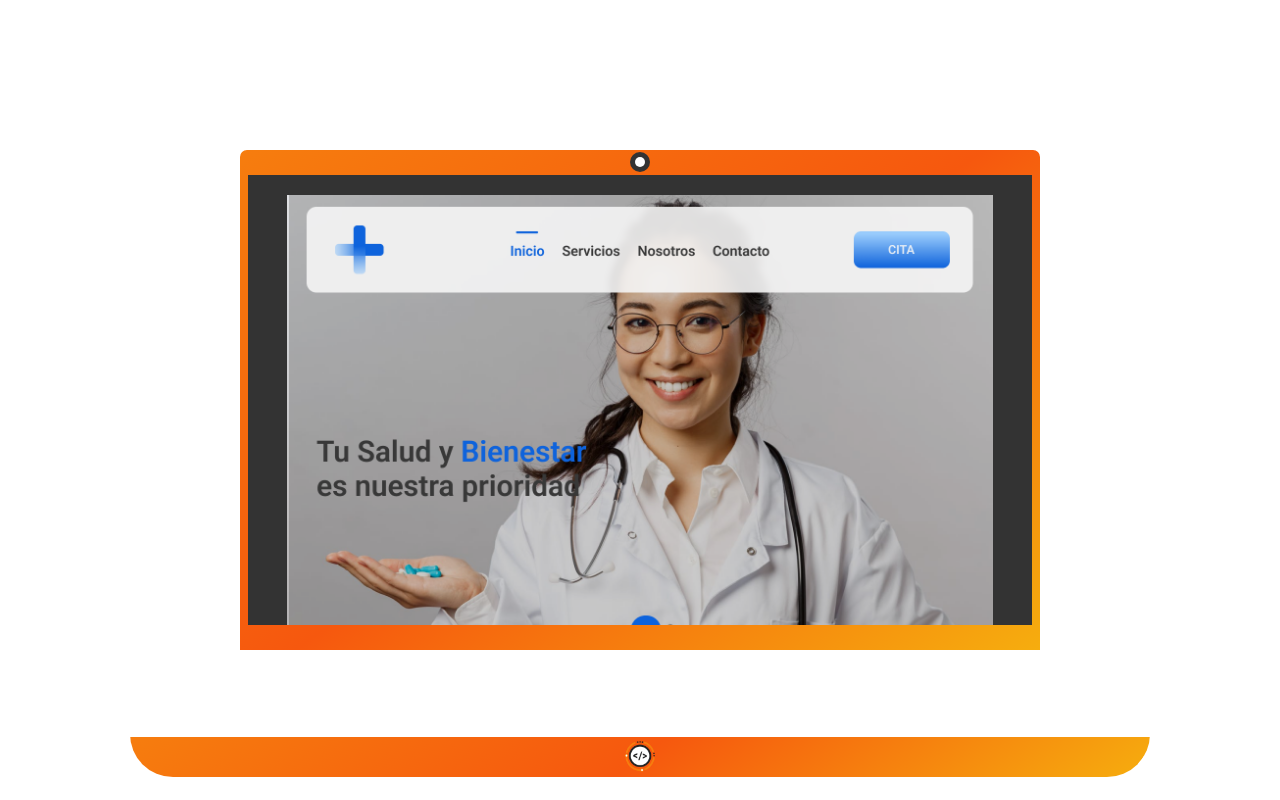
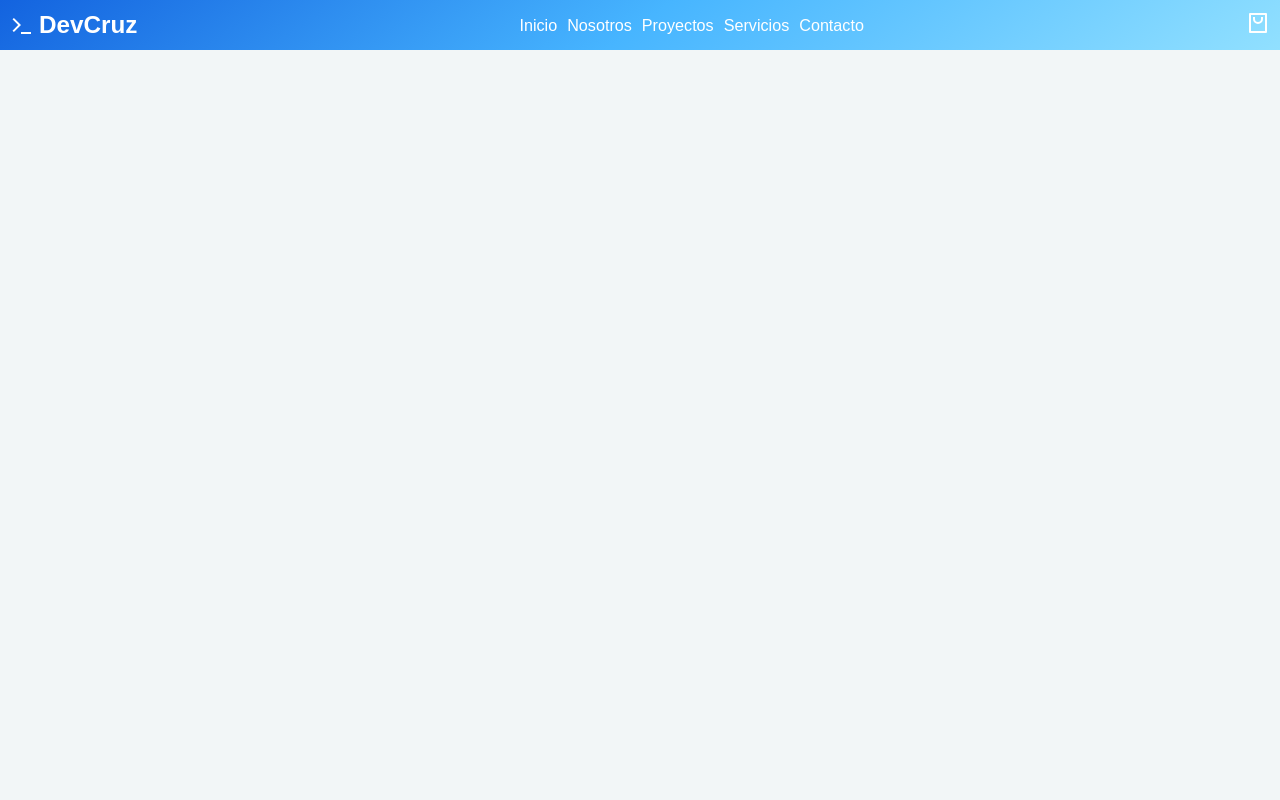
Before and after one commit to Fronted-Crz/codespace_componentes, a React (Vite) app: page / in a window 1280 px wide. Shown: the top 800 px of the page. Built offline with nearby package versions, Linux system fonts and the light colour scheme.

Commit message:
trabajando navbar

```diff
--- a/src/App.jsx
+++ b/src/App.jsx
@@ -1,11 +1,9 @@
-import MockupMovil from './components/MockupMovil';
-import MockupPc from './components/MockupPc';
+import Navbar from './components/navbar/Navbar';
 
 function App() {
   return (
     <>
-      <MockupPc />
-      <MockupMovil />
+      <Navbar />
     </>
   );
 }
--- a/src/components/MockupMovil.jsx
+++ b/src/components/mockups/MockupMovil.jsx
@@ -1,7 +1,7 @@
 import styled from 'styled-components';
 
-import FoodImg from '../../public/imgs/fastFood.png';
-import Food2Img from '../../public/imgs/food-2.png';
+import FoodImg from './../../public/imgs/fastFood.png';
+import Food2Img from '../../../public/imgs/food-2.png';
 
 function MockupMovil() {
   return (
--- a/src/components/MockupPc.jsx
+++ b/src/components/mockups/MockupPc.jsx
@@ -1,5 +1,5 @@
-import prototipoimg from '../../public/imgs/medicina.png';
-import log from '../../public/logo.png';
+import prototipoimg from '../../../public/imgs/medicina.png';
+import log from '../../../public/logo.png';
 
 import styled from 'styled-components';
 
--- /dev/null
+++ b/src/components/navbar/HamburgerMenu.jsx
@@ -0,0 +1,121 @@
+import { useState } from 'react';
+import styled from 'styled-components';
+
+function HamburgerMenu() {
+  const [active, setActive] = useState(false);
+
+  const handleClick = () => {
+    setActive(!active);
+  };
+  return (
+    <Hamburger onClick={handleClick}>
+      <button
+        class={`hamburger hamburger--spring ${active && 'is-active'}`}
+        type="button"
+      >
+        <span class="hamburger-box">
+          <span class="hamburger-inner"></span>
+        </span>
+      </button>
+    </Hamburger>
+  );
+}
+
+const Hamburger = styled.div`
+  .hamburger {
+    padding: 15px 15px;
+    display: inline-block;
+    cursor: pointer;
+    transition-property: opacity, filter;
+    transition-duration: 0.15s;
+    transition-timing-function: linear;
+    font: inherit;
+    color: inherit;
+    text-transform: none;
+    background-color: transparent;
+    border: 0;
+    margin: 0;
+    overflow: visible;
+  }
+  .hamburger:hover {
+    opacity: 0.7;
+  }
+  .hamburger.is-active:hover {
+    opacity: 0.7;
+  }
+  .hamburger.is-active .hamburger-inner,
+  .hamburger.is-active .hamburger-inner::before,
+  .hamburger.is-active .hamburger-inner::after {
+    background-color: #fff;
+  }
+
+  .hamburger-box {
+    width: 40px;
+    height: 24px;
+    display: inline-block;
+    position: relative;
+  }
+
+  .hamburger-inner {
+    display: block;
+    top: 50%;
+    margin-top: -2px;
+  }
+  .hamburger-inner,
+  .hamburger-inner::before,
+  .hamburger-inner::after {
+    width: 30px;
+    height: 4px;
+    background-color: #fff;
+    border-radius: 4px;
+    position: absolute;
+    transition-property: transform;
+    transition-duration: 0.15s;
+    transition-timing-function: ease;
+  }
+  .hamburger-inner::before,
+  .hamburger-inner::after {
+    content: '';
+    display: block;
+  }
+  .hamburger-inner::before {
+    top: -10px;
+  }
+  .hamburger-inner::after {
+    bottom: -10px;
+  }
+
+  .hamburger--spring .hamburger-inner {
+    top: 2px;
+    transition: background-color 0s 0.13s linear;
+  }
+  .hamburger--spring .hamburger-inner::before {
+    top: 10px;
+    transition: top 0.1s 0.2s cubic-bezier(0.33333, 0.66667, 0.66667, 1),
+      transform 0.13s cubic-bezier(0.55, 0.055, 0.675, 0.19);
+  }
+  .hamburger--spring .hamburger-inner::after {
+    top: 20px;
+    transition: top 0.2s 0.2s cubic-bezier(0.33333, 0.66667, 0.66667, 1),
+      transform 0.13s cubic-bezier(0.55, 0.055, 0.675, 0.19);
+  }
+
+  .hamburger--spring.is-active .hamburger-inner {
+    transition-delay: 0.22s;
+    background-color: transparent !important;
+  }
+  .hamburger--spring.is-active .hamburger-inner::before {
+    top: 0;
+    transition: top 0.1s 0.15s cubic-bezier(0.33333, 0, 0.66667, 0.33333),
+      transform 0.13s 0.22s cubic-bezier(0.215, 0.61, 0.355, 1);
+    transform: translate3d(0, 10px, 0) rotate(45deg);
+  }
+  .hamburger--spring.is-active .hamburger-inner::after {
+    top: 0;
+    transition: top 0.2s cubic-bezier(0.33333, 0, 0.66667, 0.33333),
+      transform 0.13s 0.22s cubic-bezier(0.215, 0.61, 0.355, 1);
+    transform: translate3d(0, 10px, 0) rotate(-45deg);
+  }
+`;
+
+export default HamburgerMenu;
--- /dev/null
+++ b/src/components/navbar/Navbar.jsx
@@ -0,0 +1,170 @@
+import styled from 'styled-components';
+import HamburgerMenu from './HamburgerMenu';
+
+function Navbar() {
+  return (
+    <Nav>
+      <Nav_Logo>
+        <svg
+          xmlns="http://www.w3.org/2000/svg"
+          viewBox="0 0 24 24"
+          width="24"
+          height="24"
+        >
+          <path fill="none" d="M0 0h24v24H0z" />
+          <path d="M11 12l-7.071 7.071-1.414-1.414L8.172 12 2.515 6.343 3.929 4.93 11 12zm0 7h10v2H11v-2z" />
+        </svg>
+        <h1>DevCruz</h1>
+      </Nav_Logo>
+      <Nav_Center>
+        <ul>
+          <li>
+            <a data-title="Inicio" href="#">
+              Inicio{' '}
+            </a>
+          </li>
+          <li>
+            <a data-title="Nosotros" href="#">
+              Nosotros
+            </a>
+          </li>
+          <li>
+            <a data-title="Proyectos" href="#">
+              Proyectos
+            </a>
+          </li>
+          <li>
+            <a data-title="Servicios" href="#">
+              Servicios
+            </a>
+          </li>
+          <li>
+            <a data-title="Contacto" href="#">
+              Contacto
+            </a>
+          </li>
+        </ul>
+      </Nav_Center>
+      <Nav_Right>
+        <div className="nav_shop">
+          <svg
+            xmlns="http://www.w3.org/2000/svg"
+            viewBox="0 0 24 24"
+            width="24"
+            height="24"
+          >
+            <path fill="none" d="M0 0h24v24H0z" />
+            <path d="M20 22H4a1 1 0 0 1-1-1V3a1 1 0 0 1 1-1h16a1 1 0 0 1 1 1v18a1 1 0 0 1-1 1zm-1-2V4H5v16h14zM9 6v2a3 3 0 0 0 6 0V6h2v2A5 5 0 0 1 7 8V6h2z" />
+          </svg>
+        </div>
+        <div className="nav_menu">
+          <HamburgerMenu />
+        </div>
+      </Nav_Right>
+    </Nav>
+  );
+}
+
+const Nav = styled.nav`
+  display: flex;
+  justify-content: space-between;
+  max-width: 1440px;
+  width: 100vw;
+  height: 50px;
+  background-image: linear-gradient(144deg, #1363df, #47b5ff 50%, #91e0ff);
+  overflow: hidden;
+`;
+
+const Nav_Logo = styled.div`
+  display: flex;
+  align-items: center;
+  justify-content: center;
+  gap: 5px;
+  margin-left: 10px;
+  h1 {
+    font-size: 1.5rem;
+    color: #fff;
+  }
+  svg {
+    fill: #fff;
+  }
+`;
+
+const Nav_Center = styled.div`
+  display: flex;
+  align-items: center;
+
+  ul {
+    display: flex;
+    align-items: center;
+    justify-content: center;
+    gap: 10px;
+
+    @media screen and (max-width: 768px) {
+      flex-direction: column;
+      background-color: #42aefc;
+      top: 0;
+      left: 0;
+      position: absolute;
+      width: 100vw;
+      height: 100vh;
+      overflow: hidden;
+      z-index: -1;
+    }
+    li > a {
+      font-size: 1rem;
+      color: #fff;
+
+      @media screen and (max-width: 768px) {
+        position: relative;
+        font-size: 2rem;
+        color: #fff;
+        font-weight: 700;
+        line-height: 4rem;
+        text-transform: uppercase;
+
+        ::after {
+          content: attr(data-title);
+          position: absolute;
+          color: #000;
+          font-size: 4rem;
+          font-weight: 700;
+          top: 50%;
+          left: 50%;
+          transform: translate(-50%, -50%);
+          text-transform: uppercase;
+          letter-spacing: 1rem;
+          pointer-events: none;
+          opacity: 0;
+          z-index: -1;
+        }
+        :hover::after {
+          opacity: 0.1;
+          letter-spacing: 0;
+          transition: letter-spacing 0.5s;
+        }
+      }
+    }
+  }
+`;
+
+const Nav_Right = styled.div`
+  display: flex;
+  align-items: center;
+  margin-right: 10px;
+
+  @media screen and (max-width: 768px) {
+    gap: 20px;
+    margin-right: 0;
+  }
+  .nav_shop > svg {
+    fill: #fff;
+  }
+  .nav_menu {
+    display: none;
+    @media screen and (max-width: 768px) {
+      display: flex;
+    }
+  }
+`;
+export default Navbar;
--- a/src/index.css
+++ b/src/index.css
@@ -1,17 +1,57 @@
-body {
-  max-width: 1200px;
+html {
+  box-sizing: border-box;
+  font-family: 'Poppins', sans-serif;
+  font-size: calc(14px + (16 - 14) * ((100vw - 300px) / (1200 - 300)));
+  max-width: 1440px;
   width: 100%;
+  min-width: 360px;
   min-height: 100vh;
-  margin: 0 auto;
-
-  font-family: -apple-system, BlinkMacSystemFont, 'Segoe UI', 'Roboto', 'Oxygen',
-    'Ubuntu', 'Cantarell', 'Fira Sans', 'Droid Sans', 'Helvetica Neue',
-    sans-serif;
-  -webkit-font-smoothing: antialiased;
-  -moz-osx-font-smoothing: grayscale;
+  height: 100%;
+  overflow: hidden;
 }
 
-code {
-  font-family: source-code-pro, Menlo, Monaco, Consolas, 'Courier New',
-    monospace;
+footer {
+  max-width: 1440px;
 }
+*,
+*::after,
+*::before {
+  box-sizing: inherit;
+}
+body {
+  margin: 0;
+  padding: 0;
+  background-color: #f2f6f7;
+}
+
+a {
+  text-decoration: none;
+}
+
+li {
+  list-style: none;
+}
+
+button {
+  outline: none;
+  border: none;
+}
+
+input {
+  border: none;
+  outline: none;
+  background: none;
+}
+
+input {
+  background-image: url('');
+}
+h1,
+h2,
+h3,
+p,
+ul,
+li {
+  margin: 0;
+  padding: 0;
+}
```
